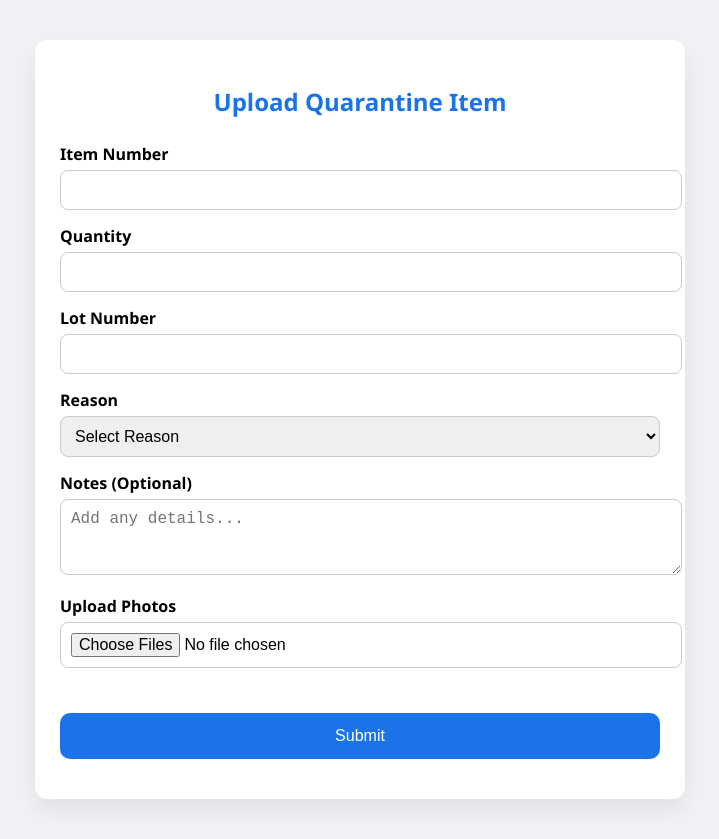
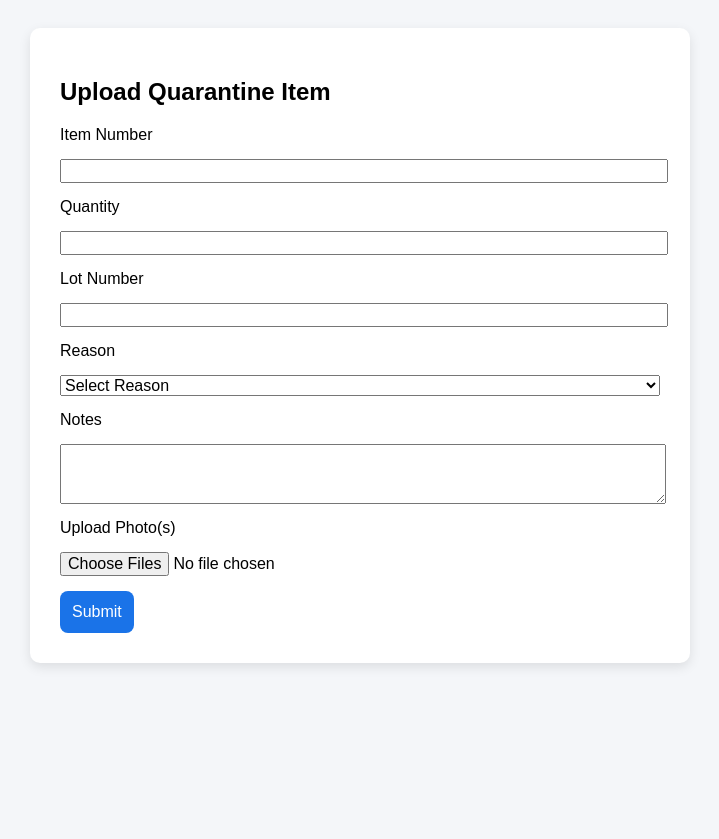
Before and after one commit to ezequif/quarantine-uploader, a plain HTML site: page index.html in a window 1280 px wide. Shown: the whole page, without its empty margins (280-999 px from the left). After the commit the page ends 800 px from the top, so only its background shows below. Drawn offline with Linux system fonts and the light colour scheme.

Commit message:
Update index.html

```diff
--- a/index.html
+++ b/index.html
@@ -1,117 +1,59 @@
 <!DOCTYPE html>
-<html lang="en">
+<html>
 <head>
-  <meta charset="UTF-8" />
-  <meta name="viewport" content="width=device-width, initial-scale=1.0" />
-  <title>Quarantine Upload Portal</title>
+  <meta charset="UTF-8">
+  <title>Quarantine Item Upload</title>
   <style>
-    body {
-      font-family: 'Segoe UI', sans-serif;
-      background: #f0f2f5;
-      margin: 0;
-      padding: 0;
+    body { font-family: sans-serif; background: #f4f6f9; padding: 20px; }
+    .form-container {
+      max-width: 600px;
+      margin: auto;
+      background: white;
+      padding: 30px;
+      border-radius: 10px;
+      box-shadow: 0 4px 12px rgba(0,0,0,0.1);
     }
-    .container {
-      max-width: 600px;
-      margin: 40px auto;
-      background: white;
-      padding: 25px;
-      border-radius: 12px;
-      box-shadow: 0 10px 25px rgba(0, 0, 0, 0.08);
+    label, input, select, textarea {
+      display: block;
+      width: 100%;
+      margin-bottom: 15px;
+      font-size: 16px;
     }
-    h2 {
-      text-align: center;
-      color: #1a73e8;
-      margin-bottom: 25px;
-    }
-    .form-group {
-      margin-bottom: 15px;
-    }
-    label {
-      font-weight: bold;
-      display: block;
-      margin-bottom: 5px;
-    }
-    input, select, textarea {
-      width: 100%;
-      padding: 10px;
+    button {
+      background-color: #1a73e8;
+      color: white;
+      padding: 12px;
+      border: none;
+      border-radius: 8px;
       font-size: 16px;
-      border-radius: 8px;
-      border: 1px solid #ccc;
-    }
-    textarea {
-      resize: vertical;
-    }
-    #preview {
-      display: flex;
-      flex-wrap: wrap;
-      gap: 10px;
-      margin-top: 10px;
-    }
-    .preview-item {
-      position: relative;
-    }
-    .preview-item img {
-      height: 90px;
-      border-radius: 8px;
-      border: 2px solid #ddd;
       cursor: pointer;
     }
-    .remove-btn {
-      position: absolute;
-      top: -6px;
-      right: -6px;
-      background: red;
-      color: white;
-      border: none;
-      border-radius: 50%;
-      width: 20px;
-      height: 20px;
-      font-size: 12px;
-      font-weight: bold;
-      cursor: pointer;
-    }
-    button {
-      width: 100%;
-      padding: 14px;
-      font-size: 16px;
-      background: #1a73e8;
-      color: white;
-      border: none;
-      border-radius: 10px;
-      cursor: pointer;
-      margin-top: 20px;
-    }
-    #status {
-      margin-top: 15px;
-      font-weight: bold;
-      text-align: center;
+    button:hover {
+      background-color: #155ab6;
     }
   </style>
 </head>
 <body>
 
-  <div class="container">
+<div class="form-container">
   <h2>Upload Quarantine Item</h2>
+  <form
+    action="https://script.google.com/macros/s/AKfycbzWHdcDnTOKRZgJuBukvhjAr_IMG2OZzk5O1M2T7hCA4y4tDy8hCEU7WqYbzahorLHLlA/exec"
+    method="POST"
+    enctype="multipart/form-data"
+    target="_blank"
+  >
+    <label>Item Number</label>
+    <input type="text" name="itemNumber" required>
 
-    <div class="form-group">
-      <label>Item Number</label>
-      <input type="text" id="itemNumber" required>
-    </div>
+    <label>Quantity</label>
+    <input type="text" name="quantity" required>
 
-    <div class="form-group">
-      <label>Quantity</label>
-      <input type="text" id="quantity" required>
-    </div>
+    <label>Lot Number</label>
+    <input type="text" name="lotNumber" required>
 
-    <div class="form-group">
-      <label>Lot Number</label>
-      <input type="text" id="lotNumber" required>
-    </div>
-
-    <div class="form-group">
     <label>Reason</label>
-      <select id="reason" required>
+    <select name="reason" required>
       <option value="">Select Reason</option>
       <option>QC Failed</option>
       <option>Damaged</option>
@@ -119,113 +61,16 @@
       <option>Expired</option>
       <option>Other</option>
     </select>
+
+    <label>Notes</label>
+    <textarea name="notes" rows="3"></textarea>
+
+    <label>Upload Photo(s)</label>
+    <input type="file" name="photos" multiple accept="image/*" required>
+
+    <button type="submit">Submit</button>
+  </form>
 </div>
-
-    <div class="form-group">
-      <label>Notes (Optional)</label>
-      <textarea id="notes" rows="3" placeholder="Add any details..."></textarea>
-    </div>
-
-    <div class="form-group">
-      <label>Upload Photos</label>
-      <input type="file" id="photoInput" multiple accept="image/*" />
-      <div id="preview"></div>
-    </div>
-
-    <button onclick="submitForm()">Submit</button>
-    <div id="status"></div>
-  </div>
-
-  <script>
-    let selectedFiles = [];
-
-    document.getElementById('photoInput').addEventListener('change', function (e) {
-      selectedFiles = Array.from(e.target.files);
-      renderPreviews();
-    });
-
-    function renderPreviews() {
-      const preview = document.getElementById('preview');
-      preview.innerHTML = '';
-      selectedFiles.forEach((file, index) => {
-        const imgURL = URL.createObjectURL(file);
-        const wrapper = document.createElement('div');
-        wrapper.className = 'preview-item';
-
-        const img = document.createElement('img');
-        img.src = imgURL;
-        img.onclick = () => window.open(img.src, '_blank');
-
-        const removeBtn = document.createElement('button');
-        removeBtn.className = 'remove-btn';
-        removeBtn.innerText = '×';
-        removeBtn.onclick = () => {
-          selectedFiles.splice(index, 1);
-          renderPreviews();
-        };
-
-        wrapper.appendChild(img);
-        wrapper.appendChild(removeBtn);
-        preview.appendChild(wrapper);
-      });
-    }
-
-    async function submitForm() {
-      const status = document.getElementById('status');
-      status.textContent = "Uploading...";
-
-      const itemNumber = document.getElementById('itemNumber').value.trim();
-      const quantity = document.getElementById('quantity').value.trim();
-      const lotNumber = document.getElementById('lotNumber').value.trim();
-      const reason = document.getElementById('reason').value.trim();
-      const notes = document.getElementById('notes').value.trim();
-
-      if (!itemNumber || !quantity || !lotNumber || !reason) {
-        status.textContent = "Please fill in all required fields.";
-        return;
-      }
-
-      const images = await Promise.all(
-        selectedFiles.map(file => {
-          return new Promise(resolve => {
-            const reader = new FileReader();
-            reader.onload = () => resolve(reader.result);
-            reader.readAsDataURL(file);
-          });
-        })
-      );
-
-      const payload = {
-        itemNumber,
-        quantity,
-        lotNumber,
-        reason,
-        notes,
-        images
-      };
-
-      fetch("https://script.google.com/macros/s/AKfycbzWHdcDnTOKRZgJuBukvhjAr_IMG2OZzk5O1M2T7hCA4y4tDy8hCEU7WqYbzahorLHLlA/exec", {
-        method: "POST",
-        body: JSON.stringify(payload),
-        headers: {
-          "Content-Type": "application/json"
-        }
-      }).then(res => res.json())
-        .then(response => {
-          if (response.status === "success") {
-            status.textContent = "✅ Upload successful!";
-            document.querySelector("form")?.reset();
-            selectedFiles = [];
-            document.getElementById("preview").innerHTML = '';
-          } else {
-            status.textContent = "❌ Error: " + response.message;
-          }
-        }).catch(err => {
-          console.error(err);
-          status.textContent = "❌ Upload failed. Check console for details.";
-        });
-    }
-  </script>
 
 </body>
 </html>
```
Lines whose indentation alone changed are shown as unchanged.
